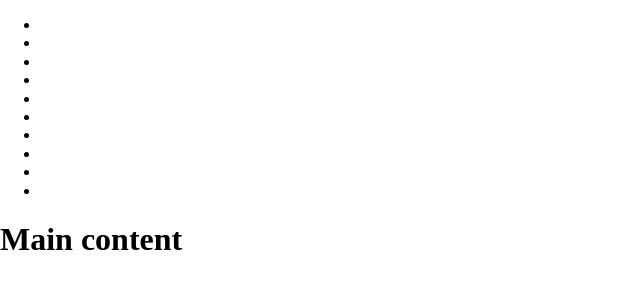
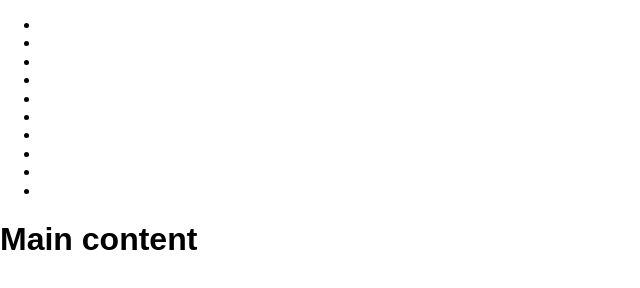
Before and after one commit to Ndn1618/sample-project, a plain HTML site: page index.html in a window 1280 px wide. Shown: the whole page, without its empty margins (0-640 px from the left). Drawn offline with Linux system fonts and the light colour scheme.

Commit message:
Add font-family to the CSS

```diff
--- a/css/styles.css
+++ b/css/styles.css
@@ -9,6 +9,7 @@
 body {
   padding: 0;
   margin: 0;
+  font-family: "Arial", sans-serif;
 }
 img {
   max-width: 100%;
```
